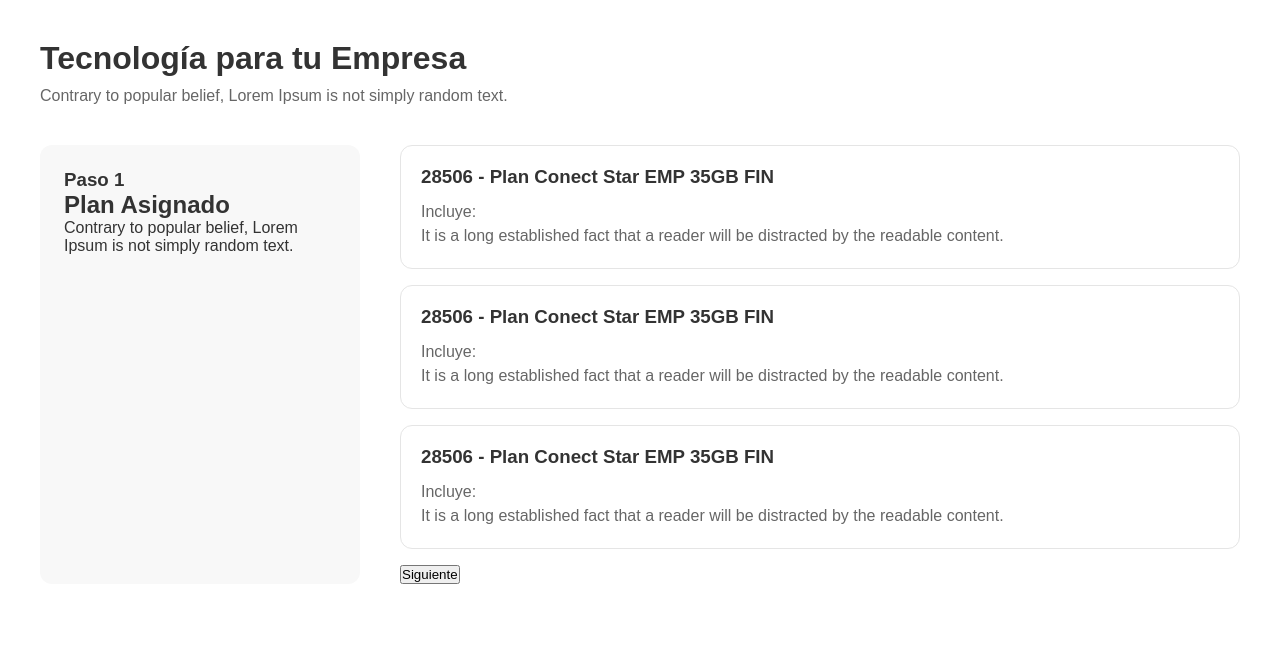
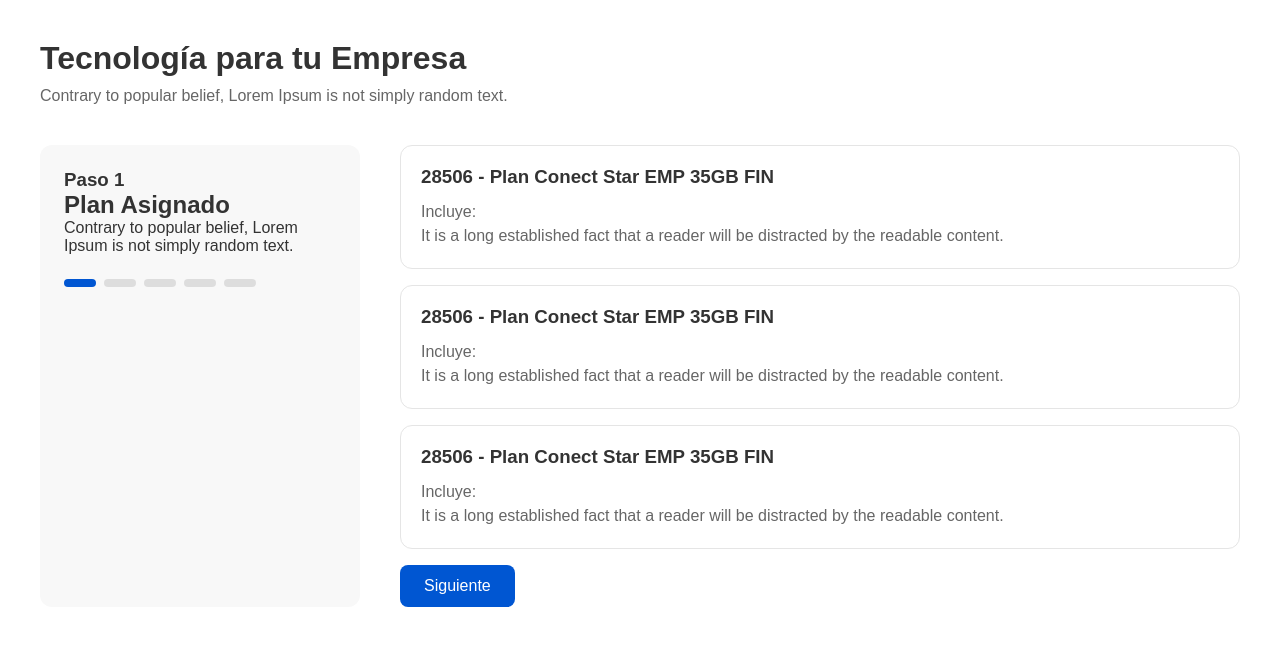
Before and after one commit to AlexisLeCo/prueba-hitss, a React (Vite) app: page / in a window 1280 px wide. Shown: the top 646 px of the page. Built offline with nearby package versions, Linux system fonts and the light colour scheme.

Commit message:
Se agrega sidebar reutilizable y el boton

```diff
--- /dev/null
+++ b/src/components/Buttons/PrimaryButton.css
@@ -0,0 +1,13 @@
+.primary-button {
+  background: #0056d2;
+  color: white;
+  border: none;
+  padding: 12px 24px;
+  border-radius: 8px;
+  font-size: 16px;
+  cursor: pointer;
+}
+
+.primary-button:hover {
+  opacity: .9;
+}
--- /dev/null
+++ b/src/components/Buttons/PrimaryButton.jsx
@@ -0,0 +1,11 @@
+import "./PrimaryButton.css";
+
+function PrimaryButton({ children }) {
+  return (
+    <button className="primary-button">
+      {children}
+    </button>
+  );
+}
+
+export default PrimaryButton;
--- a/src/components/Sidebar/StepSidebar.jsx
+++ b/src/components/Sidebar/StepSidebar.jsx
@@ -1,13 +1,20 @@
-function StepSidebar() {
+import StepIndicator from "../Stepper/StepIndicator";
+
+
+function StepSidebar({
+  step,
+  title,
+  description,
+}) {
   return (
     <>
-      <h3>Paso 1</h3>
+      <h3>Paso {step}</h3>
 
-      <h2>Plan Asignado</h2>
+      <h2>{title}</h2>
 
-      <p>
-        Contrary to popular belief, Lorem Ipsum is not simply random text.
-      </p>
+      <p>{description}</p>
+
+      <StepIndicator currentStep={step} />
     </>
   );
 }
--- /dev/null
+++ b/src/components/Stepper/StepIndicator.css
@@ -0,0 +1,16 @@
+.step-indicator {
+  display: flex;
+  gap: 8px;
+  margin-top: 24px;
+}
+
+.step {
+  width: 32px;
+  height: 8px;
+  background: #ddd;
+  border-radius: 10px;
+}
+
+.step.active {
+  background: #0056d2;
+}
--- /dev/null
+++ b/src/components/Stepper/StepIndicator.jsx
@@ -0,0 +1,20 @@
+import "./StepIndicator.css";
+
+function StepIndicator({ currentStep }) {
+  return (
+    <div className="step-indicator">
+      {[1, 2, 3, 4, 5].map((step) => (
+        <div
+          key={step}
+          className={
+            step <= currentStep
+              ? "step active"
+              : "step"
+          }
+        />
+      ))}
+    </div>
+  );
+}
+
+export default StepIndicator;
--- a/src/pages/Step1.jsx
+++ b/src/pages/Step1.jsx
@@ -1,6 +1,7 @@
 import WizardLayout from "../components/Layout/WizardLayout";
 import StepSidebar from "../components/Sidebar/StepSidebar";
 import PlanCard from "../components/Cards/PlanCard";
+import PrimaryButton from "../components/Buttons/PrimaryButton";
 
 function Step1() {
   const plans = [
@@ -8,24 +9,32 @@ function Step1() {
       id: 1,
       title: "28506 - Plan Conect Star EMP 35GB FIN",
       description:
-        "It is a long established fact that a reader will be distracted by the readable content."
+        "It is a long established fact that a reader will be distracted by the readable content.",
     },
     {
       id: 2,
       title: "28506 - Plan Conect Star EMP 35GB FIN",
       description:
-        "It is a long established fact that a reader will be distracted by the readable content."
+        "It is a long established fact that a reader will be distracted by the readable content.",
     },
     {
       id: 3,
       title: "28506 - Plan Conect Star EMP 35GB FIN",
       description:
-        "It is a long established fact that a reader will be distracted by the readable content."
-    }
+        "It is a long established fact that a reader will be distracted by the readable content.",
+    },
   ];
 
   return (
-    <WizardLayout sidebar={<StepSidebar />}>
+    <WizardLayout
+      sidebar={
+        <StepSidebar
+          step={1}
+          title="Plan Asignado"
+          description="Contrary to popular belief, Lorem Ipsum is not simply random text."
+        />
+      }
+    >
       {plans.map((plan) => (
         <PlanCard
           key={plan.id}
@@ -34,9 +43,9 @@ function Step1() {
         />
       ))}
 
-      <button>
+      <PrimaryButton>
         Siguiente
-      </button>
+      </PrimaryButton>
     </WizardLayout>
   );
 }
```
